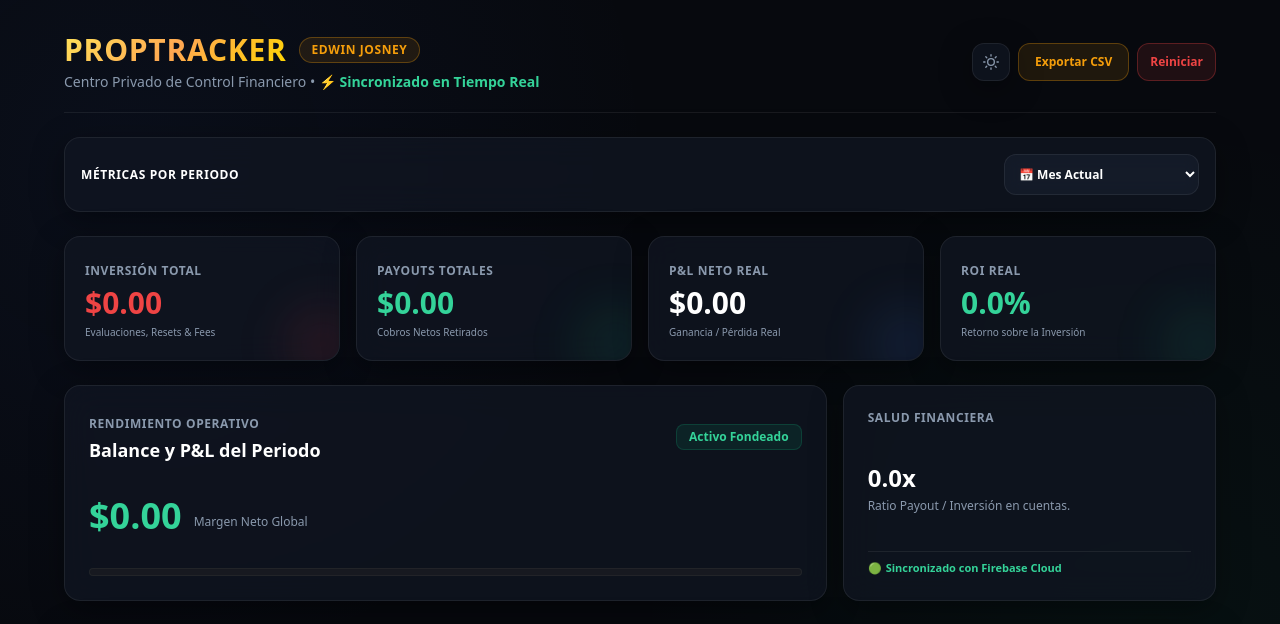
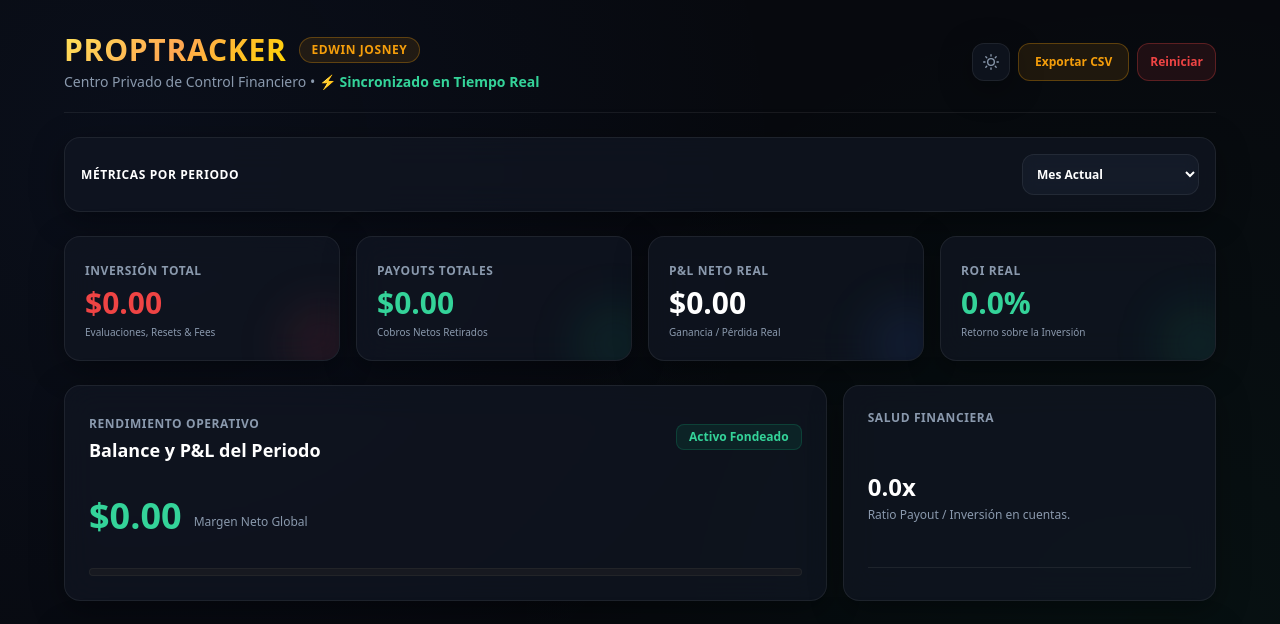
Before and after one commit to edwinjosney/PropsTrackerjosney, a plain HTML site: page index.html in a window 1280 px wide. Shown: the top 624 px of the page. Drawn offline with nearby package versions, Linux system fonts and the light colour scheme; no server answers.

Commit message:
Update background image and options in select

```diff
--- a/index.html
+++ b/index.html
@@ -31,8 +31,8 @@
       background-color: var(--bg-body);
       color: var(--text-main);
       transition: background-color 0.3s ease, color 0.3s ease;
-      background-image: radial-gradient(circle at 10% 20%, rgba(53, 99, 233, 0.06) 0%, transparent 40%),
-                        radial-gradient(circle at 90% 80%, rgba(0, 210, 106, 0.04) 0%, transparent 40%);
+      background-image: radial-gradient(circle at 10% 20%, rgba(53, 99, 233, 0.06) 0%, transparent 50%),
+                        radial-gradient(circle at 90% 80%, rgba(0, 210, 106, 0.04) 0%, transparent 50%);
       background-attachment: fixed;
     }
 
@@ -140,11 +140,11 @@
       </div>
       <div class="flex flex-wrap sm:flex-nowrap items-center gap-2">
         <select id="filtro-periodo" class="prop-input rounded-xl p-2.5 text-xs font-semibold focus:outline-none transition-colors w-full sm:w-auto">
-          <option value="todos">🌐 Todo el Historial</option>
-          <option value="mes_actual" selected>📅 Mes Actual</option>
-          <option value="mes_anterior">⏮️ Mes Anterior</option>
-          <option value="ytd">🚀 Año Actual</option>
-          <option value="mes_especifico">📆 Elegir Mes Específico...</option>
+          <option value="todos"> Todo el Historial</option>
+          <option value="mes_actual" selected> Mes Actual</option>
+          <option value="mes_anterior"> Mes Anterior</option>
+          <option value="ytd"> Año Actual</option>
+          <option value="mes_especifico"> Elegir Mes Específico...</option>
         </select>
 
         <input type="month" id="filtro-mes-especifico" class="prop-input rounded-xl p-2 text-xs focus:outline-none hidden w-full sm:w-auto">
@@ -209,7 +209,7 @@
         </div>
         <div class="pt-2 border-t" style="border-color: var(--border-color);">
           <span class="text-[11px] text-emerald-400 font-semibold flex items-center gap-1">
-            <span>🟢</span> Sincronizado con Firebase Cloud
+            <span></span>
           </span>
         </div>
       </div>
```
